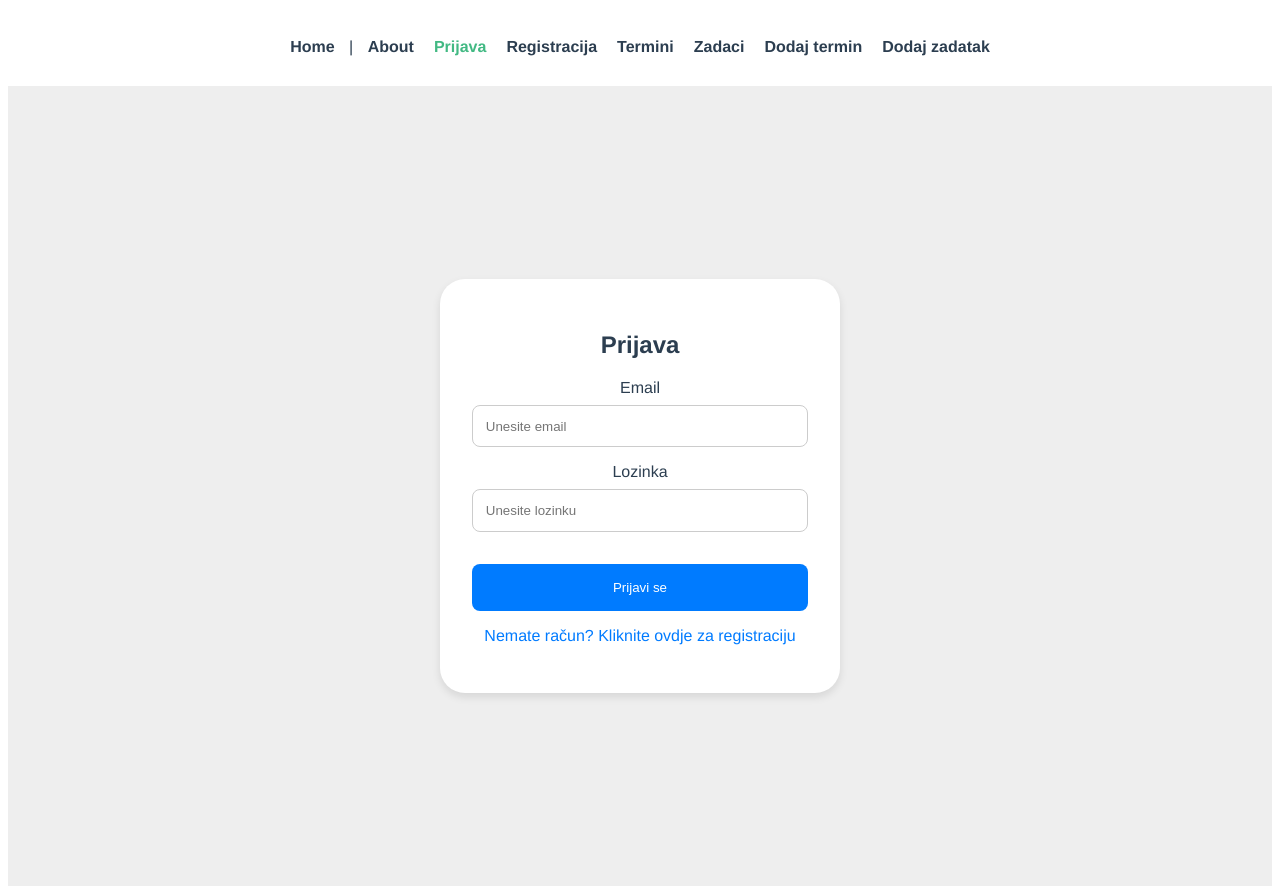
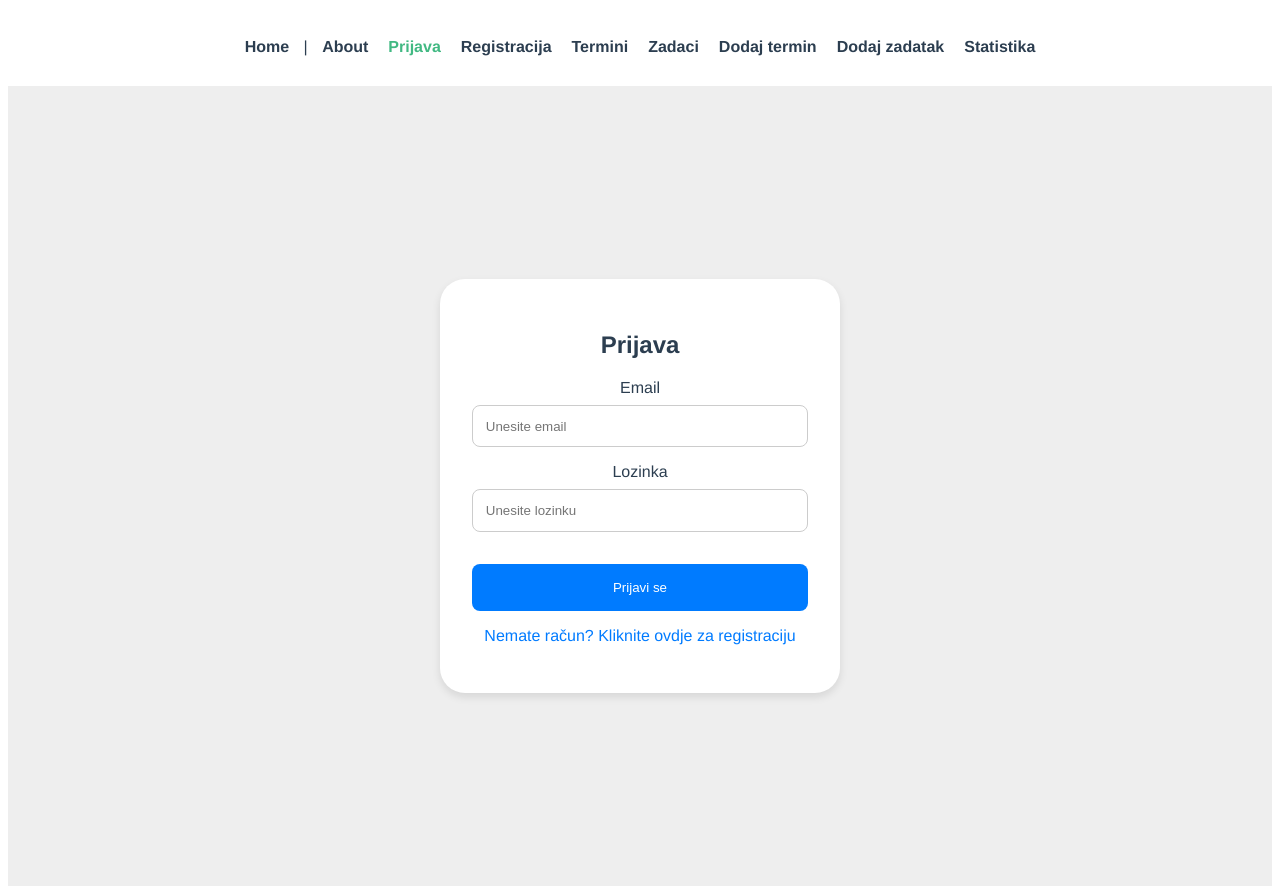
Before and after one commit to franpavlovi/Planer, a Vue app in the folder planer/src/front/: page /auth/prijava in a window 1280 px wide. Built offline with nearby package versions, Linux system fonts and the light colour scheme; the HTML template or start-up script is replaced by a standard one.

Commit message:
statistika view

```diff
--- a/planer/src/front/src/App.vue
+++ b/planer/src/front/src/App.vue
@@ -1,4 +1,6 @@
 <template>
+
+
   <nav>
     <router-link to="/">Home</router-link> |
     <router-link to="/about">About</router-link>
@@ -8,8 +10,11 @@
     <router-link to="/zadaci">Zadaci</router-link>
     <router-link to="/termini/dodaj">Dodaj termin</router-link>
     <router-link to="/zadaci/dodaj">Dodaj zadatak</router-link>
+    <router-link to="/statistika">Statistika</router-link>
   </nav>
   <router-view/>
+
+
 
 </template>
 
--- a/planer/src/front/src/router/index.js
+++ b/planer/src/front/src/router/index.js
@@ -7,6 +7,7 @@ import TerminiView from "../views/TerminiView.vue";
 import ZadaciView from "../views/ZadaciView.vue"
 import DodajTerminView from "@/views/DodajTerminView.vue";
 import DodajZadatakView from "@/views/DodajZadatakView.vue";
+import StatistikaView from "@/views/StatistikaView.vue"
 
 const routes = [
   {
@@ -53,6 +54,11 @@ const routes = [
     path:'/zadaci/dodaj',
     name:'dodajzadatak',
     component: DodajZadatakView
+  },
+  {
+    path:'/statistika',
+    name: 'statistika',
+    component: StatistikaView
   }
 ]
 
--- a/planer/src/front/src/views/RegistracijaView.vue
+++ b/planer/src/front/src/views/RegistracijaView.vue
@@ -40,6 +40,7 @@
       </div>
     </div>
   </section>
+
 </template>
 
 
--- /dev/null
+++ b/planer/src/front/src/views/StatistikaView.vue
@@ -0,0 +1,11 @@
+<template>
+  <h1>Statistika</h1>
+</template>
+
+<script>
+
+</script>
+
+<style>
+
+</style>
--- a/planer/src/front/src/views/ZadaciView.vue
+++ b/planer/src/front/src/views/ZadaciView.vue
@@ -1,5 +1,5 @@
 <template>
-<h1>Zadaci</h1>
+  <h1>Zadaci</h1>
   <table>
     <tr>
       <td @click="dodajzadatakview">
@@ -9,7 +9,7 @@
     </tr>
 
     <tr>
-      <td>
+      <td @click="statistikaview">
         VIDI STATISTIKU
       </td>
     </tr>
@@ -25,6 +25,9 @@ export default {
   methods:{
     dodajzadatakview(){
       router.push('/zadaci/dodaj')
+    },
+    statistikaview(){
+      router.push('/statistika')
     }
   }
 }
```
Also changed, not shown: planer/src/front/src/views/TerminiView.vue (line endings or trailing spaces).
